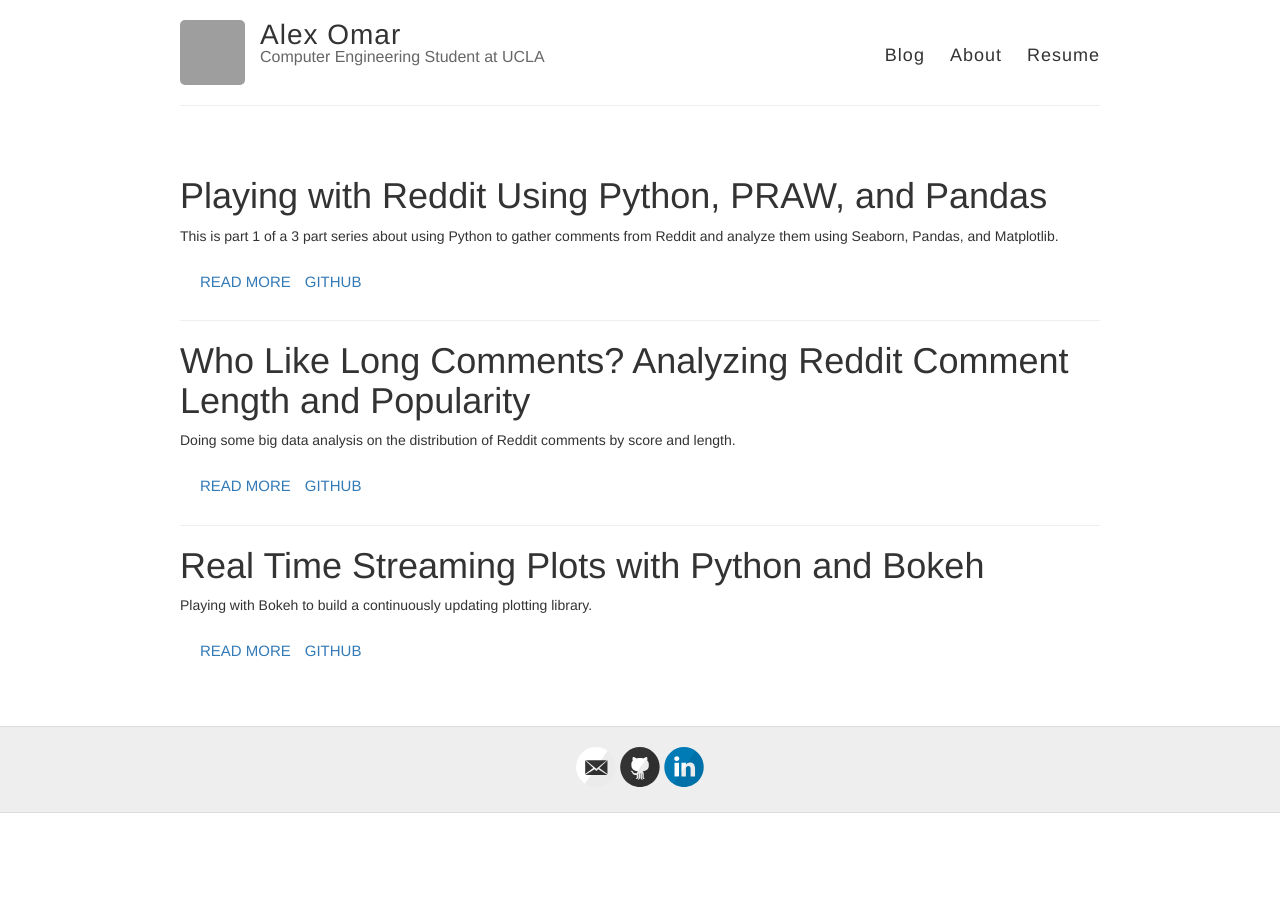
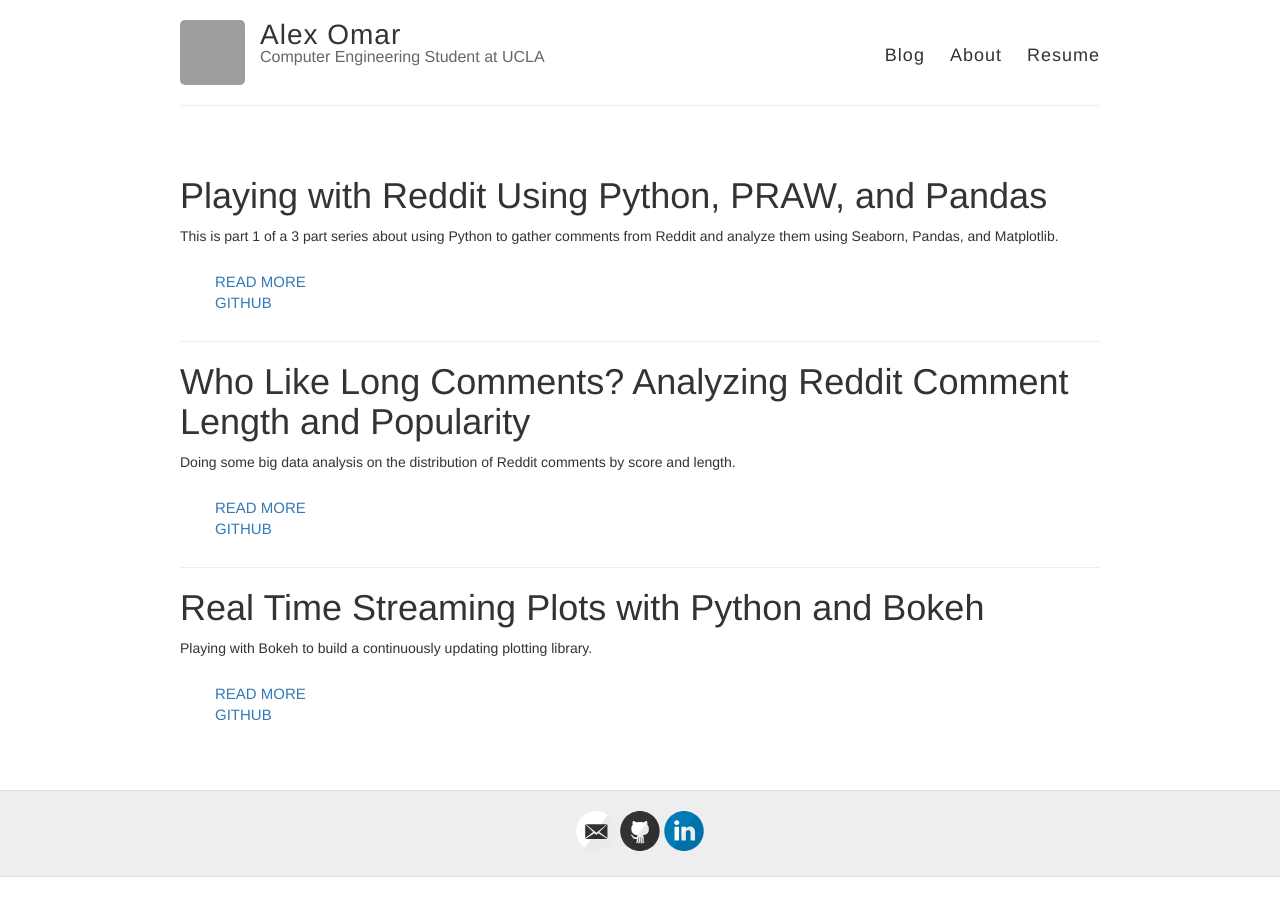
Before and after one commit to atomar94/atomar94.github.io, a Jekyll site: the page built from index.html, in a window 1280 px wide. Built offline with Jekyll 4.4.1, drawn with Linux system fonts in a browser that asks for light colours; grey boxes are pictures that could not be loaded.

Commit message:
added bootstrap for testing

```diff
--- a/index.html
+++ b/index.html
@@ -13,8 +13,8 @@ layout: default
 
       <div class="post-footer">
         <div class="container">
-          <a href="{{ site.baseurl }}{{ post.url }}" class="post-footer-text">Read More</a>
-          <a href="https://www.github.com{{ post.github }}" class="post-footer-text">Github</a>
+          <a href="{{ site.baseurl }}{{ post.url }}" class="col-sm-6 post-footer-text">Read More</a>
+          <a href="https://www.github.com/atomar94/{{ post.github }}" class="col-sm-6 post-footer-text">Github</a>
         </div>
       </div>
 
```
